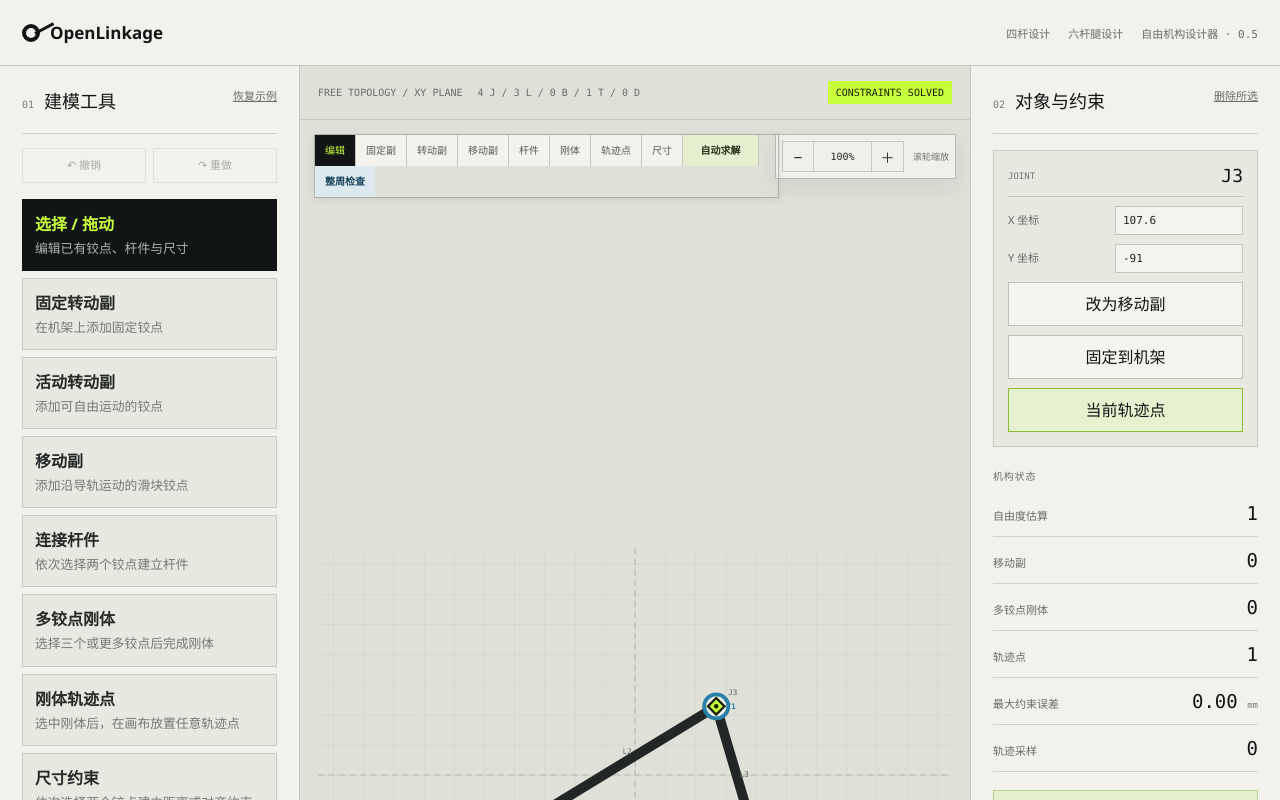
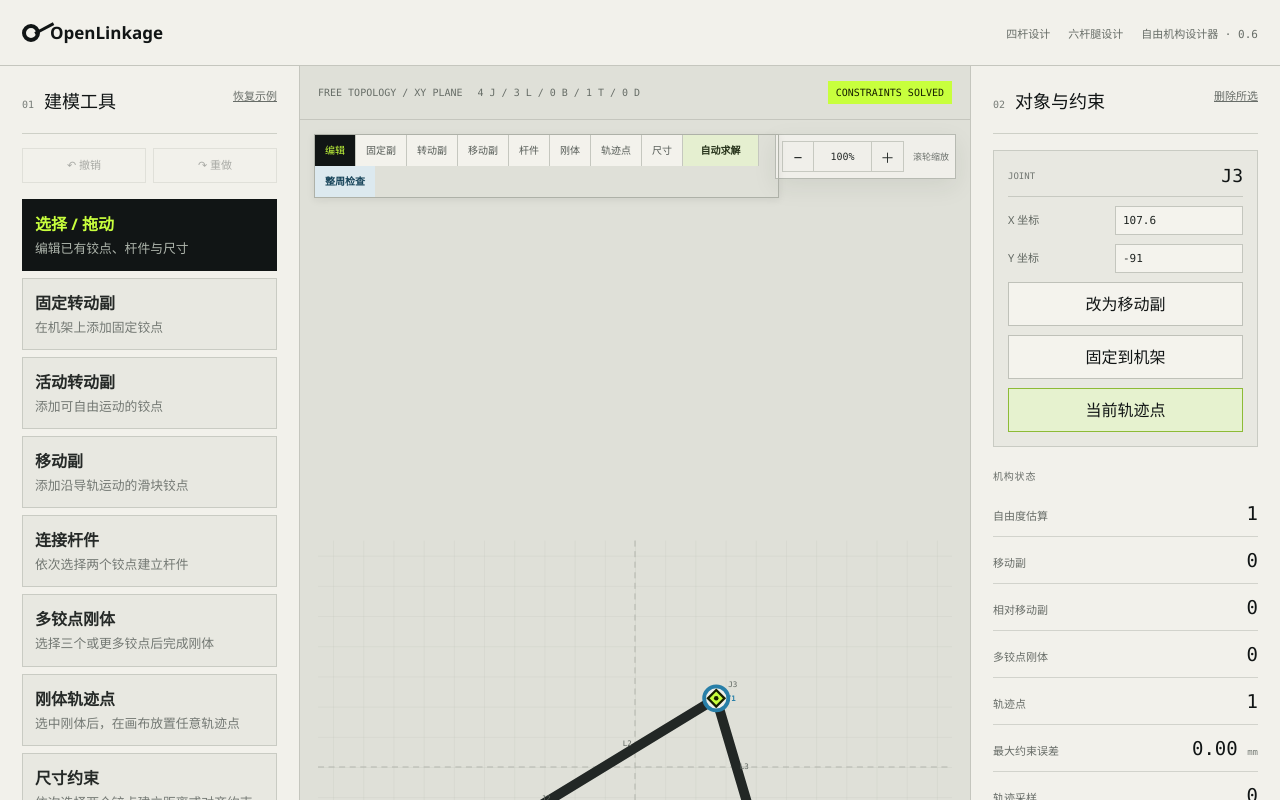
Before and after one commit to tutao0123/open-linkage, a Next.js app: page /designer in a window 1280 px wide. Shown: the top 800 px of the page. Built offline with nearby package versions, Linux system fonts and the light colour scheme.

Commit message:
Add relative sliders and scissor lift template

```diff
--- a/src/components/free-mechanism-designer.module.css
+++ b/src/components/free-mechanism-designer.module.css
@@ -91,6 +91,8 @@
 .pin { fill:#111515; pointer-events:none; }
 .groundMark { fill:none; stroke:#6d736d; stroke-width:3; pointer-events:none; }
 .sliderGuide { fill:none; stroke:#747b75; stroke-width:2; stroke-dasharray:7 5; pointer-events:none; }
+.relativeSliderGuide { stroke:#6f9d28; }
+.relativeSliderGuide text { fill:#5d8125; stroke:none; font:10px "Cascadia Mono",Consolas,monospace; letter-spacing:.04em; }
 .sliderBlock { fill:#e4eed0; stroke:#151918; stroke-width:4; }
 .dimensionGroup { fill:none; stroke:#8a6e48; stroke-width:1.5; stroke-dasharray:5 4; cursor:pointer; }
 .dimensionGroup text { fill:#795e3c; stroke:none; font:10px "Cascadia Mono",Consolas,monospace; text-anchor:middle; }
@@ -146,6 +148,6 @@
 .healthGood { border-color:#b9cf8b; background:#e5efd0; }
 .healthWarn { border-color:#d5a48d; background:#f2ddd2; }
 .healthGood p,.healthWarn p { margin:8px 0 0; line-height:1.55; }
-@media(max-width:1220px){.layout{grid-template-columns:280px 1fr}.inspector{grid-column:1/-1;border-left:0;border-top:1px solid #c5c6be}.metrics{display:grid;grid-template-columns:repeat(6,1fr);gap:0 18px}.healthGood,.healthWarn{max-width:520px}}
+@media(max-width:1220px){.layout{grid-template-columns:280px 1fr}.inspector{grid-column:1/-1;border-left:0;border-top:1px solid #c5c6be}.metrics{display:grid;grid-template-columns:repeat(7,1fr);gap:0 18px}.healthGood,.healthWarn{max-width:520px}}
 @media(max-width:900px){.canvasActions{max-width:calc(100% - 28px)}}
 @media(max-width:760px){.header nav span{display:none}.layout{display:block}.panel,.inspector{border:0;border-bottom:1px solid #c5c6be}.stage{grid-template-rows:54px minmax(430px,1fr) auto auto}.canvas{min-height:430px;padding:5px}.canvasActions{max-width:calc(100% - 28px);flex-wrap:wrap}.messageBar{min-height:42px}.messageBar span:last-child{display:none}.transport{flex-wrap:wrap}.metrics{display:block}}
--- a/src/components/free-mechanism-designer.tsx
+++ b/src/components/free-mechanism-designer.tsx
@@ -27,6 +27,7 @@ import {
   maximumConstraintError,
   migrateProject,
   predictJointPositions,
+  resolveSliderGuide,
   resolveTracerPoint,
   solveFreeMechanism,
   type DimensionType,
@@ -123,6 +124,9 @@ export function FreeMechanismDesigner() {
   const selectedDimension = selection?.kind === "dimension" ? project.dimensions.find((dimension) => dimension.id === selection.id) ?? null : null;
   const selectedBody = selection?.kind === "body" ? project.bodies.find((body) => body.id === selection.id) ?? null : null;
   const selectedTracer = selection?.kind === "tracer" ? project.tracers.find((tracer) => tracer.id === selection.id) ?? null : null;
+  const sliderReferenceBars = selectedJoint
+    ? project.bars.filter((bar) => bar.a !== selectedJoint.id && bar.b !== selectedJoint.id)
+    : [];
   const activeTracer = project.tracers.find((tracer) => tracer.id === project.activeTracerId) ?? null;
   const driverReady = hasValidDriver(project);
   const dof = estimateDof(project.joints, project.bars, project.dimensions, project.bodies);
@@ -364,7 +368,11 @@ export function FreeMechanismDesigner() {
       ...joint,
       x,
       y,
-      slider: joint.slider ? { ...joint.slider, originX: x, originY: y } : undefined,
+      slider: joint.slider
+        ? joint.slider.referenceBarId
+          ? { ...joint.slider }
+          : { ...joint.slider, originX: x, originY: y }
+        : undefined,
     } : joint);
     const byId = new Map(joints.map((joint) => [joint.id, joint]));
     const bars = current.bars.map((bar) => {
@@ -415,6 +423,10 @@ export function FreeMechanismDesigner() {
     const next = updater(project);
     commit(next);
     syncPhase(next);
+    setTrail([]);
+    setCycleReport(null);
+    setSolveResult("idle");
+    setMessage("设计参数已更新；请重新求解或执行整周检查。");
   };
 
   const updateSelectedJoint = (updates: Partial<FreeJoint>) => {
@@ -486,9 +498,14 @@ export function FreeMechanismDesigner() {
         const tracers = current.tracers.filter((tracer) =>
           !(tracer.kind === "joint" && tracer.jointId === selection.id)
           && !(tracer.kind === "body" && removedBodies.includes(tracer.bodyId)));
+        const joints = current.joints
+          .filter((joint) => joint.id !== selection.id)
+          .map((joint) => joint.slider?.referenceBarId && removedBars.includes(joint.slider.referenceBarId)
+            ? { ...joint, slider: { ...joint.slider, referenceBarId: undefined, offset: undefined, originX: joint.x, originY: joint.y } }
+            : joint);
         return {
           ...current,
-          joints: current.joints.filter((joint) => joint.id !== selection.id),
+          joints,
           bars: current.bars.filter((bar) => !removedBars.includes(bar.id)),
           dimensions: current.dimensions.filter((dimension) => dimension.a !== selection.id && dimension.b !== selection.id),
           bodies: current.bodies.filter((body) => !removedBodies.includes(body.id)),
@@ -499,6 +516,9 @@ export function FreeMechanismDesigner() {
       }
       if (selection.kind === "bar") return {
         ...current,
+        joints: current.joints.map((joint) => joint.slider?.referenceBarId === selection.id
+          ? { ...joint, slider: { ...joint.slider, referenceBarId: undefined, offset: undefined, originX: joint.x, originY: joint.y } }
+          : joint),
         bars: current.bars.filter((bar) => bar.id !== selection.id),
         driverId: current.driverId === selection.id ? null : current.driverId,
       };
@@ -630,7 +650,7 @@ export function FreeMechanismDesigner() {
     <main className={styles.workspace}>
       <header className={styles.header}>
         <Link className={styles.brand} href="/"><span className={styles.brandMark} />OpenLinkage</Link>
-        <nav><Link href="/lab">四杆设计</Link><Link href="/leg">六杆腿设计</Link><span>自由机构设计器 · 0.5</span></nav>
+        <nav><Link href="/lab">四杆设计</Link><Link href="/leg">六杆腿设计</Link><span>自由机构设计器 · 0.6</span></nav>
       </header>
 
       <div className={styles.layout}>
@@ -659,7 +679,7 @@ export function FreeMechanismDesigner() {
           </section>
           <div className={styles.workflowHint}>
             <b>经典机构与自由拓扑</b>
-            <p>模板现已覆盖近似直线、精确直线与仿生步行机构；所有铰点、杆长、驱动范围和轨迹点都可继续修改。</p>
+            <p>移动副既可固定在机架，也可绑定运动杆件；剪叉模板展示了随平台移动的相对导轨。</p>
           </div>
           <div className={styles.projectTools}>
             <button type="button" onClick={clearProject}>新建空白项目</button>
@@ -720,12 +740,14 @@ export function FreeMechanismDesigner() {
               />}
 
               {project.joints.filter((joint) => joint.slider).map((joint) => {
-                const guide = joint.slider!;
+                const guide = resolveSliderGuide(joint, project.joints, project.bars);
+                if (!guide) return null;
                 const dx = Math.cos(guide.angle) * 240;
                 const dy = Math.sin(guide.angle) * 240;
-                return <g key={`guide-${joint.id}`} className={styles.sliderGuide}>
+                return <g key={`guide-${joint.id}`} className={`${styles.sliderGuide} ${guide.referenceBarId ? styles.relativeSliderGuide : ""}`}>
                   <line x1={guide.originX - dx} y1={guide.originY - dy} x2={guide.originX + dx} y2={guide.originY + dy} />
                   <line x1={guide.originX - dx} y1={guide.originY - dy + 8} x2={guide.originX + dx} y2={guide.originY + dy + 8} />
+                  {guide.referenceBarId && <text x={guide.originX + 12} y={guide.originY - 12}>REL · {guide.referenceBarId}</text>}
                 </g>;
               })}
 
@@ -775,6 +797,7 @@ export function FreeMechanismDesigner() {
 
               {project.joints.map((joint) => {
                 const selected = selection?.kind === "joint" && selection.id === joint.id;
+                const sliderGuide = resolveSliderGuide(joint, project.joints, project.bars);
                 return (
                   <g
                     className={styles.jointGroup}
@@ -787,7 +810,7 @@ export function FreeMechanismDesigner() {
                     onClick={(event) => { event.stopPropagation(); handleJointClick(joint); }}
                   >
                     {joint.fixed && <path d={`M ${joint.x - 20} ${joint.y + 19} L ${joint.x + 20} ${joint.y + 19} M ${joint.x - 15} ${joint.y + 19} l -8 12 M ${joint.x} ${joint.y + 19} l -8 12 M ${joint.x + 15} ${joint.y + 19} l -8 12`} className={styles.groundMark} />}
-                    {joint.slider && <rect x={joint.x - 18} y={joint.y - 13} width="36" height="26" rx="4" className={`${styles.sliderBlock} ${selected ? styles.selectedJoint : ""}`} transform={`rotate(${joint.slider.angle * 180 / Math.PI} ${joint.x} ${joint.y})`} />}
+                    {joint.slider && <rect x={joint.x - 18} y={joint.y - 13} width="36" height="26" rx="4" className={`${styles.sliderBlock} ${selected ? styles.selectedJoint : ""}`} transform={`rotate(${(sliderGuide?.angle ?? joint.slider.angle) * 180 / Math.PI} ${joint.x} ${joint.y})`} />}
                     {!joint.slider && <circle cx={joint.x} cy={joint.y} r={selected || pairStart === joint.id || bodyDraft.includes(joint.id) ? 16 : 13} className={`${styles.joint} ${joint.fixed ? styles.fixedJoint : ""} ${selected ? styles.selectedJoint : ""} ${bodyDraft.includes(joint.id) ? styles.bodyDraftJoint : ""}`} />}
                     <circle cx={joint.x} cy={joint.y} r="4" className={styles.pin} />
                     <text x={joint.x + 16} y={joint.y - 15} className={styles.jointLabel}>{joint.id}</text>
@@ -827,10 +850,27 @@ export function FreeMechanismDesigner() {
           <div className={styles.panelTitle}><div><span>02</span><h2>对象与约束</h2></div>{selection && <button type="button" onClick={deleteSelection}>删除所选</button>}</div>
           {selectedJoint && (
             <section className={styles.selectionCard}>
-              <div className={styles.selectionTitle}><span>{selectedJoint.slider ? "PRISMATIC" : "JOINT"}</span><b>{selectedJoint.id}</b></div>
+              <div className={styles.selectionTitle}><span>{selectedJoint.slider?.referenceBarId ? "RELATIVE PRISMATIC" : selectedJoint.slider ? "PRISMATIC" : "JOINT"}</span><b>{selectedJoint.id}</b></div>
               <label>X 坐标 <input type="number" value={round(selectedJoint.x)} onChange={(event) => updateSelectedJoint({ x: Number(event.target.value) })} /></label>
               <label>Y 坐标 <input type="number" value={round(selectedJoint.y)} onChange={(event) => updateSelectedJoint({ y: Number(event.target.value) })} /></label>
-              {selectedJoint.slider && <label>导轨角度 <input type="number" value={round(selectedJoint.slider.angle * 180 / Math.PI)} onChange={(event) => updateSelectedJoint({ slider: { ...selectedJoint.slider!, angle: Number(event.target.value) * Math.PI / 180 } })} /></label>}
+              {selectedJoint.slider && <>
+                <label>导轨参考 <select value={selectedJoint.slider.referenceBarId ?? ""} onChange={(event) => {
+                  const referenceBarId = event.target.value || undefined;
+                  updateSelectedJoint({
+                    slider: referenceBarId
+                      ? { ...selectedJoint.slider!, referenceBarId, angle: 0, offset: 0 }
+                      : { ...selectedJoint.slider!, referenceBarId: undefined, offset: undefined, originX: selectedJoint.x, originY: selectedJoint.y, angle: 0 },
+                  });
+                }}>
+                  <option value="">机架固定导轨</option>
+                  {sliderReferenceBars.map((bar) => <option key={bar.id} value={bar.id}>跟随 {bar.id}（{bar.a}–{bar.b}）</option>)}
+                </select></label>
+                <label>{selectedJoint.slider.referenceBarId ? "相对角度" : "导轨角度"} <input type="number" value={round(selectedJoint.slider.angle * 180 / Math.PI)} onChange={(event) => updateSelectedJoint({ slider: { ...selectedJoint.slider!, angle: Number(event.target.value) * Math.PI / 180 } })} /></label>
+                {selectedJoint.slider.referenceBarId && <label>法向偏置 <input type="number" value={round(selectedJoint.slider.offset ?? 0)} onChange={(event) => updateSelectedJoint({ slider: { ...selectedJoint.slider!, offset: Number(event.target.value) } })} /></label>}
+                <small>{selectedJoint.slider.referenceBarId
+                  ? `导轨随 ${selectedJoint.slider.referenceBarId} 平移和转动；相对角度与偏置在参考杆件局部坐标系中定义。`
+                  : "导轨固定在机架坐标系中；可输入绝对角度。"}</small>
+              </>}
               <button type="button" onClick={() => updateSelectedJoint(selectedJoint.slider
                 ? { slider: undefined, fixed: false }
                 : selectedJoint.fixed
@@ -920,6 +960,7 @@ export function FreeMechanismDesigner() {
             <h3>机构状态</h3>
             <div><span>自由度估算</span><strong>{dof}</strong></div>
             <div><span>移动副</span><strong>{project.joints.filter((joint) => joint.slider).length}</strong></div>
+            <div><span>相对移动副</span><strong>{project.joints.filter((joint) => joint.slider?.referenceBarId).length}</strong></div>
             <div><span>多铰点刚体</span><strong>{project.bodies.length}</strong></div>
             <div><span>轨迹点</span><strong>{project.tracers.length}</strong></div>
             <div><span>最大约束误差</span><strong>{constraintError.toFixed(2)}<small> mm</small></strong></div>
--- a/src/lib/free-mechanism.ts
+++ b/src/lib/free-mechanism.ts
@@ -2,6 +2,8 @@ export type SliderGuide = {
   originX: number;
   originY: number;
   angle: number;
+  referenceBarId?: string;
+  offset?: number;
 };
 
 export type FreeJoint = {
@@ -341,6 +343,34 @@ export const JANSEN_PROJECT: FreeMechanismProject = {
   driverMode: "rotation",
 };
 
+const SCISSOR_DIAGONAL = Math.hypot(360, 400);
+
+export const SCISSOR_PROJECT: FreeMechanismProject = {
+  version: 3,
+  joints: [
+    { id: "J1", x: -200, y: 200, fixed: true },
+    { id: "J2", x: 160, y: 200, fixed: false, slider: { originX: -200, originY: 200, angle: 0 } },
+    { id: "J3", x: 160, y: -200, fixed: false, slider: { originX: -200, originY: -200, angle: 0, referenceBarId: "L2", offset: 0 } },
+    { id: "J4", x: -200, y: -200, fixed: false },
+    { id: "J5", x: 300, y: -200, fixed: false },
+  ],
+  bars: [
+    { id: "L1", a: "J1", b: "J2", length: 360, type: "telescopic", minLength: 210, maxLength: 470 },
+    { id: "L2", a: "J4", b: "J5", length: 500, type: "rigid" },
+    { id: "L3", a: "J1", b: "J3", length: SCISSOR_DIAGONAL, type: "rigid" },
+    { id: "L4", a: "J2", b: "J4", length: SCISSOR_DIAGONAL, type: "rigid" },
+  ],
+  dimensions: [
+    { id: "D1", type: "horizontal", a: "J4", b: "J5", value: 0 },
+    { id: "D2", type: "vertical", a: "J1", b: "J4", value: 0 },
+  ],
+  bodies: [],
+  tracers: [{ id: "T1", kind: "joint", jointId: "J5" }],
+  activeTracerId: "T1",
+  driverId: "L1",
+  driverMode: "length",
+};
+
 export const DEMO_PROJECT = FOUR_BAR_PROJECT;
 
 export const MECHANISM_TEMPLATES: MechanismTemplate[] = [
@@ -355,6 +385,7 @@ export const MECHANISM_TEMPLATES: MechanismTemplate[] = [
   { id: "klann", name: "克兰步行腿", description: "六连杆仿生足端闭合轨迹", project: KLANN_PROJECT },
   { id: "peaucellier", name: "波塞利耶–利普金", description: "八连杆精确直线反演机构", project: PEAUCELLIER_PROJECT },
   { id: "jansen", name: "简森步行腿", description: "经典比例的多杆仿生步态", project: JANSEN_PROJECT },
+  { id: "scissor", name: "剪叉式升降台", description: "相对平台导轨与周期伸缩驱动", project: SCISSOR_PROJECT },
 ];
 
 export function cloneProject(project: FreeMechanismProject): FreeMechanismProject {
@@ -448,6 +479,7 @@ export function estimateDof(
   const movingCoordinates = joints.filter((joint) => !joint.fixed).length * 2;
   const sliderConstraints = joints.filter((joint) => !joint.fixed && joint.slider).length;
   const barConstraints = bars.filter((bar) => {
+    if (bar.type === "telescopic") return false;
     const a = joints.find((joint) => joint.id === bar.a);
     const b = joints.find((joint) => joint.id === bar.b);
     return a && b && !(a.fixed && b.fixed);
@@ -523,15 +555,44 @@ function projectAxisDimension(a: FreeJoint, b: FreeJoint, axis: "x" | "y", targe
   }
 }
 
-function projectSlider(joint: FreeJoint) {
-  if (!joint.slider || joint.fixed) return;
-  const cosine = Math.cos(joint.slider.angle);
-  const sine = Math.sin(joint.slider.angle);
-  const dx = joint.x - joint.slider.originX;
-  const dy = joint.y - joint.slider.originY;
+export function resolveSliderGuide(joint: FreeJoint, joints: FreeJoint[], bars: FreeBar[]) {
+  if (!joint.slider) return null;
+  const referenceBar = joint.slider.referenceBarId
+    ? bars.find((bar) => bar.id === joint.slider?.referenceBarId)
+    : null;
+  if (referenceBar) {
+    const a = joints.find((item) => item.id === referenceBar.a);
+    const b = joints.find((item) => item.id === referenceBar.b);
+    if (a && b) {
+      const referenceAngle = Math.atan2(b.y - a.y, b.x - a.x);
+      const offset = joint.slider.offset ?? 0;
+      return {
+        originX: a.x - Math.sin(referenceAngle) * offset,
+        originY: a.y + Math.cos(referenceAngle) * offset,
+        angle: referenceAngle + joint.slider.angle,
+        referenceBarId: referenceBar.id,
+      };
+    }
+  }
+  return {
+    originX: joint.slider.originX,
+    originY: joint.slider.originY,
+    angle: joint.slider.angle,
+    referenceBarId: null,
+  };
+}
+
+function projectSlider(joint: FreeJoint, joints: FreeJoint[], bars: FreeBar[], locked: Set<string>) {
+  if (!joint.slider || joint.fixed || locked.has(joint.id)) return;
+  const guide = resolveSliderGuide(joint, joints, bars);
+  if (!guide) return;
+  const cosine = Math.cos(guide.angle);
+  const sine = Math.sin(guide.angle);
+  const dx = joint.x - guide.originX;
+  const dy = joint.y - guide.originY;
   const along = dx * cosine + dy * sine;
-  joint.x = joint.slider.originX + along * cosine;
-  joint.y = joint.slider.originY + along * sine;
+  joint.x = guide.originX + along * cosine;
+  joint.y = guide.originY + along * sine;
 }
 
 function resolveTwoCircleJoint(
@@ -624,7 +685,7 @@ export function solveFreeMechanism(
         if (a && b) projectDistance(a, b, pair.length, locked);
       }
     }
-    for (const joint of next) projectSlider(joint);
+    for (const joint of next) projectSlider(joint, next, project.bars, locked);
   }
   return next;
 }
@@ -668,9 +729,11 @@ export function maximumConstraintError(project: FreeMechanismProject, phase = 0)
   }
   for (const joint of project.joints) {
     if (!joint.slider) continue;
-    const normalX = -Math.sin(joint.slider.angle);
-    const normalY = Math.cos(joint.slider.angle);
-    const error = Math.abs((joint.x - joint.slider.originX) * normalX + (joint.y - joint.slider.originY) * normalY);
+    const guide = resolveSliderGuide(joint, project.joints, project.bars);
+    if (!guide) continue;
+    const normalX = -Math.sin(guide.angle);
+    const normalY = Math.cos(guide.angle);
+    const error = Math.abs((joint.x - guide.originX) * normalX + (joint.y - guide.originY) * normalY);
     maximum = Math.max(maximum, error);
   }
   return maximum;
```
